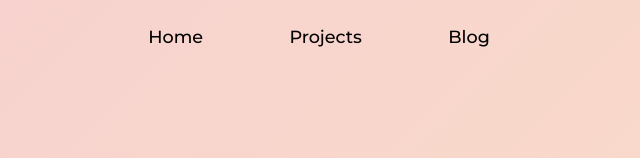
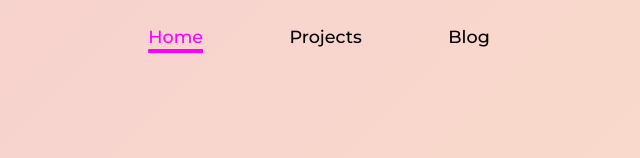
Before and after one commit to reddygtvs/homepage, a React (Create React App) app: page / in a window 1280 px wide. Shown: the top 158 px of the page, without its empty margins (321-961 px from the left). Built offline with nearby package versions, Linux system fonts and the light colour scheme.

Commit message:
added useLocation() in order to check for current navigation layout

```diff
--- a/src/App.css
+++ b/src/App.css
@@ -285,6 +285,6 @@ body {
   }
 }
 
-/* p {
-  color: black;
-} */
+.Header a.active {
+  text-decoration: underline;
+}
--- a/src/Router.js
+++ b/src/Router.js
@@ -1,14 +1,14 @@
 import { Routes, Route } from "react-router-dom";
 import App from "./App";
 import Projects from "./components/Projects";
-import NavbarStock from "./components/Header";
+import Header from "./components/Header";
 import Footer from "./components/Footer";
 import Blog from "./components/Blog";
 
 const Router = () => {
   return (
     <div className="Pancake">
-      <NavbarStock />
+      <Header />
       <div className="App">
         <Routes>
           <Route path="/" element={<App />} />
--- a/src/components/Header.js
+++ b/src/components/Header.js
@@ -1,16 +1,39 @@
-import "../App.css";
-import { Link } from "react-router-dom";
+import React from "react";
+import { Link, useLocation } from "react-router-dom";
 
 const Header = () => {
+  const location = useLocation();
+
+  const activeLinkStyle = {
+    textDecoration: "underline",
+    // textDecorationColor: "#f22952",
+    textDecorationColor: "magenta",
+    textUnderlineOffset: 6 + "px",
+    textDecorationThickness: 4 + "px",
+    color: "magenta",
+  };
+
   return (
     <header className="Header">
-      <Link to="/" id="home-link">
+      <Link
+        to="/"
+        id="home-link"
+        style={location.pathname === "/" ? activeLinkStyle : {}}
+      >
         Home
       </Link>
-      <Link to="/projects" id="projects-link">
+      <Link
+        to="/projects"
+        id="projects-link"
+        style={location.pathname === "/projects" ? activeLinkStyle : {}}
+      >
         Projects
       </Link>
-      <Link to="/blog" id="blog-link">
+      <Link
+        to="/blog"
+        id="blog-link"
+        style={location.pathname === "/blog" ? activeLinkStyle : {}}
+      >
         Blog
       </Link>
     </header>
```
